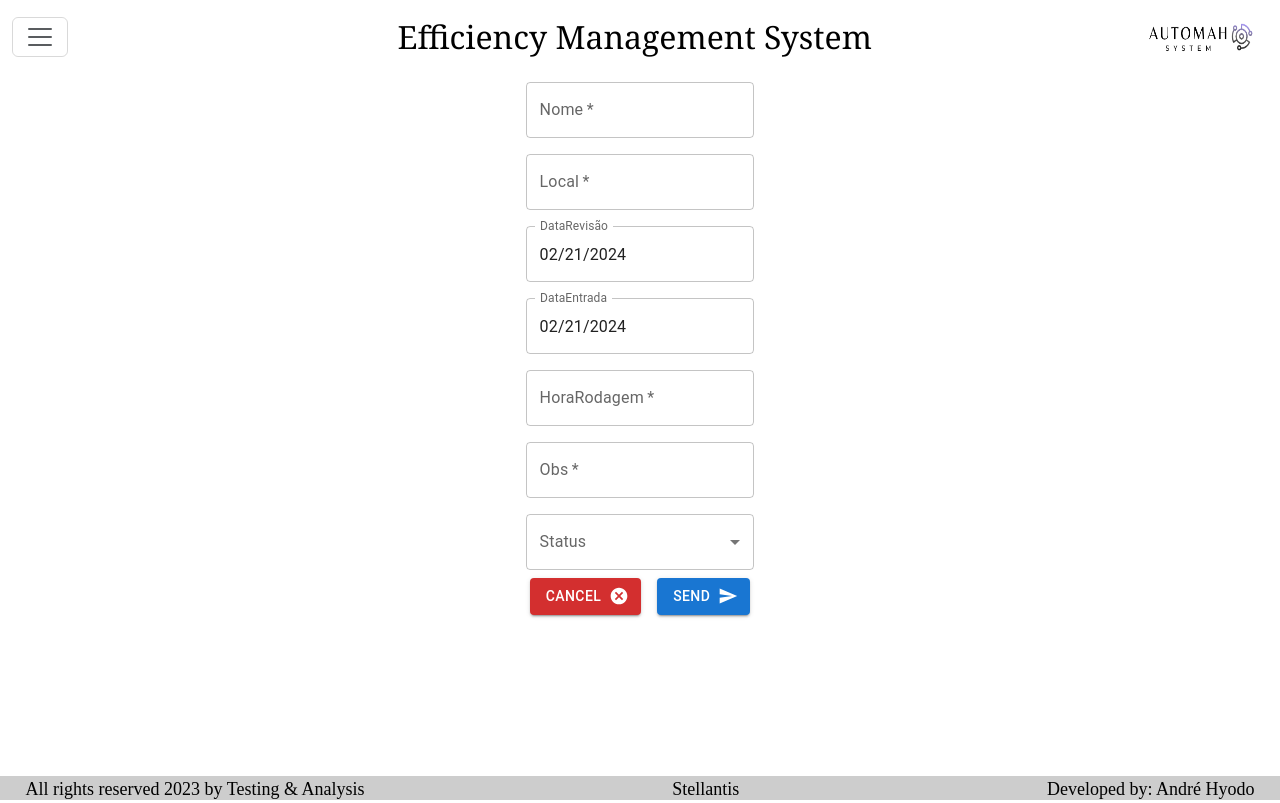
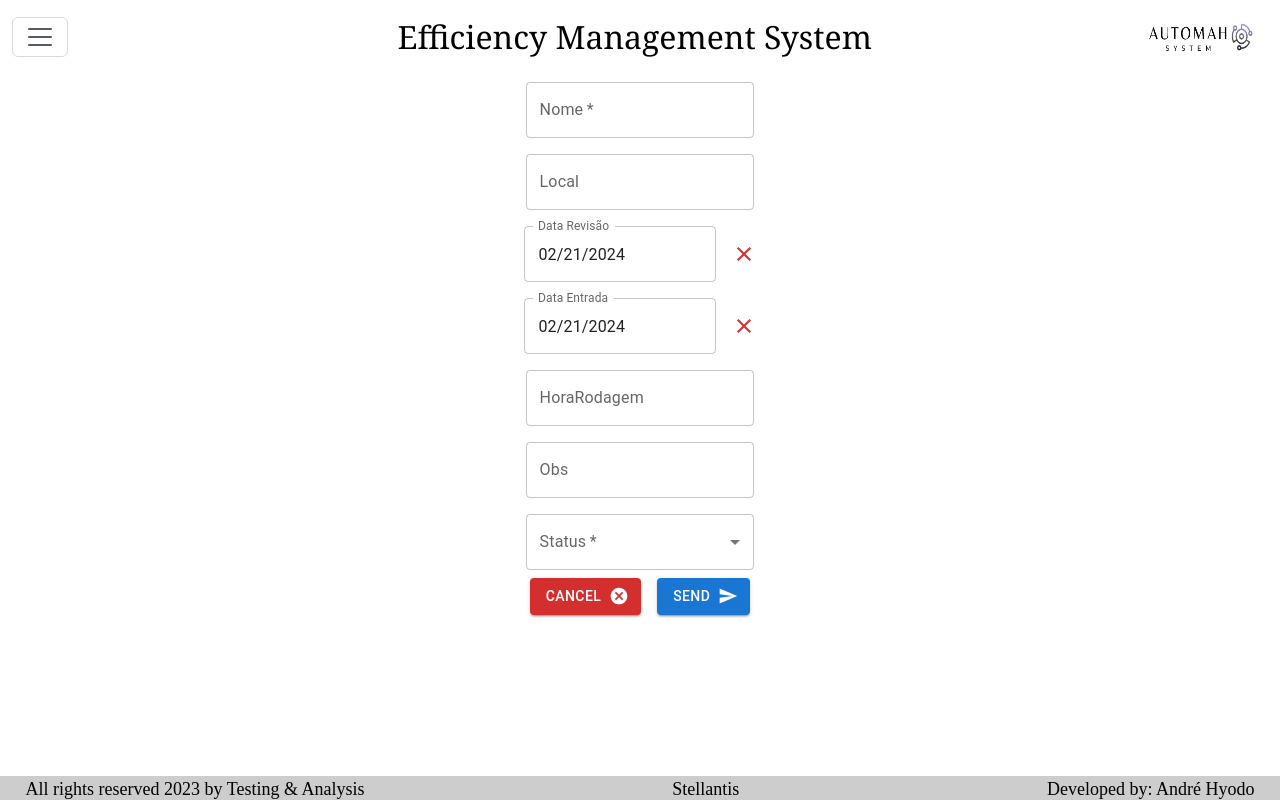
Before and after one commit to AndreHyodo/SGE---react-spring, a React (Create React App) app in the folder front/: page /editCampana in a window 1280 px wide. Built offline with nearby package versions, Linux system fonts and the light colour scheme.

Commit message:
[Dev]Atualização lista campanas.

```diff
--- a/front/src/pages/Campanas/Campanas.js
+++ b/front/src/pages/Campanas/Campanas.js
@@ -8,7 +8,7 @@ import ArticleOutlinedIcon from '@mui/icons-material/ArticleOutlined';
 import CheckCircleIcon from '@mui/icons-material/CheckCircle';
 import PauseCircleOutlineIcon from '@mui/icons-material/PauseCircleOutline';
 import BuildOutlinedIcon from '@mui/icons-material/BuildOutlined';
-import { Campanas_url } from "../../services/StatusService";
+import { Campanas_url,atualizaCampana } from "../../services/StatusService";
 import axios from 'axios';
 
 const formatDate = (date) => {
@@ -82,8 +82,7 @@ const Campanas = () => {
             status: parseInt(selectedRow.status) // Garantindo que o status seja um número
         };
 
-        axios.put(`/campanas/update_id/${selectedRow.id}`, updatedRow)
-            .then(() => {
+        atualizaCampana(selectedRow.id,updatedRow).then(() => {
             // console.log(JSON.stringify(updatedRow))
             fetchCampanas(); // Atualiza a lista após salvar
             handleClose();
--- a/front/src/pages/Campanas/EditCampana.js
+++ b/front/src/pages/Campanas/EditCampana.js
@@ -81,7 +81,7 @@ const EditCampana = () => {
                 <TextField
                     required
                     id="outlined-required"
-                    label="TEsteeeeeee"
+                    label="Nome"
                     value={nome}
                     onChange={(event) => setNome(event.target.value)}
                 />
--- a/front/src/pages/Campanas/InsertCampana.js
+++ b/front/src/pages/Campanas/InsertCampana.js
@@ -5,14 +5,14 @@ import SendIcon from '@mui/icons-material/Send';
 import CancelIcon from '@mui/icons-material/Cancel';
 import Box from '@mui/material/Box';
 import TextField from '@mui/material/TextField';
-import { DemoContainer } from '@mui/x-date-pickers/internals/demo';
 import { AdapterDayjs } from '@mui/x-date-pickers/AdapterDayjs';
 import { LocalizationProvider } from '@mui/x-date-pickers/LocalizationProvider';
 import { DatePicker } from '@mui/x-date-pickers/DatePicker';
 
 import {InsertCampana_url} from "../../services/StatusService";
 import dayjs from "dayjs";
-import {MenuItem} from "@mui/material";
+import {IconButton, MenuItem} from "@mui/material";
+import {ClearIcon} from "@mui/x-date-pickers";
 
 const InsertCampana = () => {
     const [nome, setNome] = useState(null);
@@ -28,20 +28,20 @@ const InsertCampana = () => {
         const dados = {
             nome,
             local,
-            dataRevisao: dataRevisao.format('YYYY-MM-DD'),
-            dataEntrada: dataEntrada.format('YYYY-MM-DD'),
+            dataRevisao: dataRevisao ? dataRevisao.format('YYYY-MM-DD') : null,
+            dataEntrada: dataEntrada ? dataEntrada.format('YYYY-MM-DD') : null,
             horaRodagem,
             obs,
             status,
         };
 
-        const hasEmptyValues = Object.values(dados).some(value => value === null || value === '');
-        if (hasEmptyValues) {
-            alert('Todos os campos são obrigatórios, favor preencher!!');
+        console.log(dados.nome);
+        const hasEmptyName = (dados.nome === null || dados.nome === '');
+        const hasEmptyStatus = (dados.status === null || dados.status === '');
+        if (hasEmptyName || hasEmptyStatus) {
+            alert('O dados de nome e status são origatórios!!');
             return;
         }
-
-        alert(JSON.stringify(dados))
 
         fetch(InsertCampana_url(), {
             method: 'POST',
@@ -68,6 +68,9 @@ const InsertCampana = () => {
         window.location.replace("/DadosCampanas");
     }
 
+    const clearDataRevisao = () => setDataRevisao(null);
+    const clearDataEntrada = () => setDataEntrada(null);
+
 
     return (
         <Box
@@ -88,7 +91,6 @@ const InsertCampana = () => {
             </div>
             <div>
                 <TextField
-                    required
                     id="outlined-required"
                     label="Local"
                     value={local}
@@ -97,28 +99,47 @@ const InsertCampana = () => {
             </div>
             <div>
                 <LocalizationProvider dateAdapter={AdapterDayjs}>
+                    <Box sx={{ display: 'flex', alignItems: 'center', width: '27ch'}}>
                         <DatePicker
-                        label="DataRevisão"
-                        value={dayjs(dataRevisao)}
+                            label="Data Revisão"
+                            value={dataRevisao}
                             onChange={(newValue) => setDataRevisao(newValue)}
                             renderInput={(params) => <TextField {...params} />}
+                            sx={{ width: '20ch' }}
                         />
+                        <IconButton
+                            color="error"
+                            aria-label="clear date"
+                            onClick={clearDataRevisao}
+                        >
+                            <ClearIcon />
+                        </IconButton>
+                    </Box>
                 </LocalizationProvider>
             </div>
 
             <div>
                 <LocalizationProvider dateAdapter={AdapterDayjs}>
+                    <Box sx={{ display: 'flex', alignItems: 'center', width: '27ch'}}>
                         <DatePicker
-                        label="DataEntrada"
-                        value={dayjs(dataEntrada)}
+                            label="Data Entrada"
+                            value={dataEntrada}
                             onChange={(newValue) => setDataEntrada(newValue)}
                             renderInput={(params) => <TextField {...params} />}
+                            sx={{ width: '20ch' }}
                         />
+                        <IconButton
+                            color="error"
+                            aria-label="clear date"
+                            onClick={clearDataEntrada}
+                        >
+                            <ClearIcon />
+                        </IconButton>
+                    </Box>
                 </LocalizationProvider>
             </div>
             <div>
                 <TextField
-                    required
                     id="outlined-required"
                     label="HoraRodagem"
                     value={horaRodagem}
@@ -127,7 +148,6 @@ const InsertCampana = () => {
             </div>
             <div>
                 <TextField
-                    required
                     id="outlined-required"
                     label="Obs"
                     value={obs}
@@ -136,6 +156,7 @@ const InsertCampana = () => {
             </div>
             <div>
                 <TextField
+                    required
                     label="Status"
                     sx={{ m: 1, width: '25ch' }}
                     onChange={(event) => setStatus(parseInt(event.target.value))}
--- a/front/src/pages/Dados_sala/InsertDadosSala.js
+++ b/front/src/pages/Dados_sala/InsertDadosSala.js
@@ -67,11 +67,21 @@ const Insert_Dados_sala = () => {
                 }
             });
             console.log('Dados enviados:', JSON.stringify(dados));
-            window.location.replace("/DadosSala");
+            axios.put(`/campanas/update/${dados.campana}`, dados)
+                .then(() => {
+                    window.location.replace("/DadosSala");
+                })
+                .catch(error => {
+                    console.error("Erro ao atualizar a campanha:", error);
+                });
         } catch (error) {
             alert(`Erro ao enviar dados: ${error}\n${JSON.stringify(dados)}`);
             console.error('Erro ao enviar dados:', error);
         }
+
+        // try{
+        //     await axios.put()
+        // }
     };
 
     const handleCancel = () => {
--- a/front/src/pages/Registro_Causal/Registro.js
+++ b/front/src/pages/Registro_Causal/Registro.js
@@ -407,7 +407,10 @@ const App = () => {
                             <Button className='m-2' onClick={() => { handleSelectOption('A08'); handleCloseModal(); handleButtonClick('A08') }}>A08</Button>
                             <Button className='m-2' onClick={() => { handleSelectOption('A09'); handleCloseModal(); handleButtonClick('A09') }}>A09</Button>
                         </div>
-
+                        <div>
+                            <h3>Outros</h3>
+                            <Button className='m-2' onClick={() => { handleSelectOption('SPT'); handleCloseModal(); handleButtonClick('SPT') }}>SPT</Button>
+                            </div>
                     </ModalBody>
                 </ModalContent>
             </Modal>
--- a/front/src/services/StatusService.js
+++ b/front/src/services/StatusService.js
@@ -100,6 +100,9 @@ export const InsertCampana_url = () => {
     return (url);
 }
 
+export function atualizaCampana(id, updatedRow){
+    return axios.put(url_base + `/campanas/update_id/${id}`, updatedRow)
+}
 
 export function fetchDocs(){
     return axios.get(url_base + `/files/`)
```
Also changed, not shown: 2 other files (tests, documents, lock files or other folders). Lines whose indentation alone changed are shown as unchanged.
